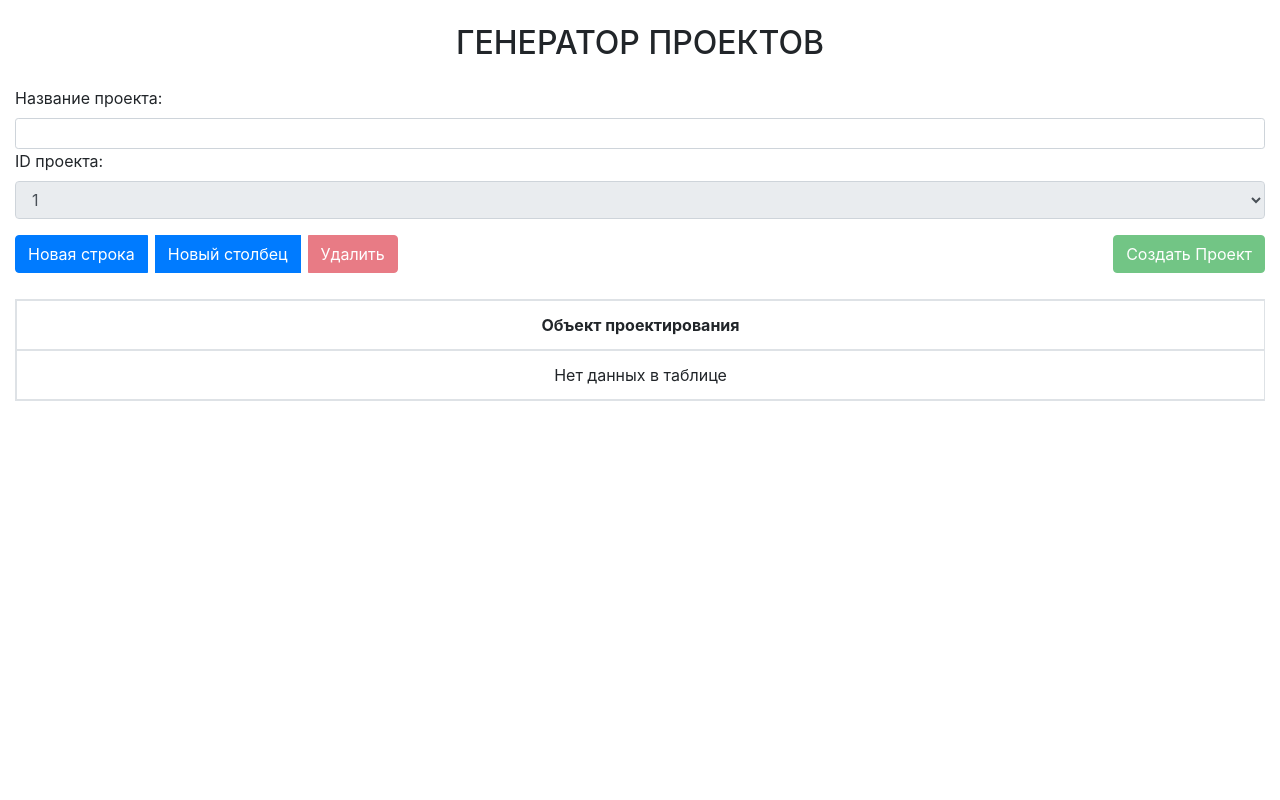
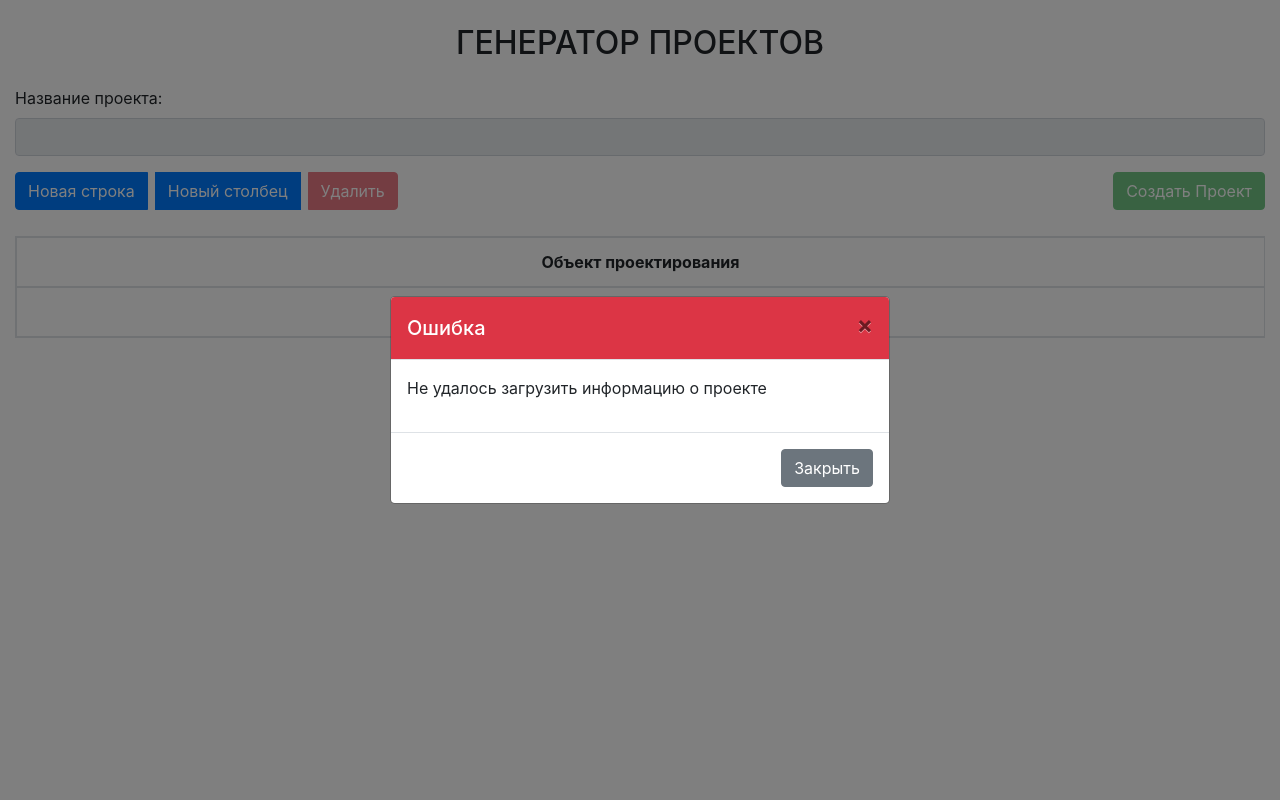
Before and after one commit to Idja88/vitro-project-generator, a Flask app: page /proto/1 in a window 1280 px wide. Run offline with Flask 3, Linux system fonts and the light colour scheme; some libraries are stand-ins or nearby versions.

Commit message:
Added function to get Project Info as DOM is loaded

```diff
--- a/routes/get.py
+++ b/routes/get.py
@@ -71,9 +71,7 @@
 @require_token
 def get_project_info(token, project_id):
 
-    query_filter = f"item => item.GetValueAsBool(\"is_created_by_generator\") == True" # Фильтр по флагу
-
-    project_data = vc.get_mp_item(token, project_id, query=query_filter) # Используем get_mp_item для получения данных ОДНОГО проекта по ID
+    project_data = vc.get_mp_item(token, project_id) # Используем get_mp_item для получения данных ОДНОГО проекта по ID
 
     if project_data is None:
         return jsonify({"error": "Не удалось получить данные проекта из Vitro-CAD MP"}), 500
--- a/static/proto.js
+++ b/static/proto.js
@@ -252,6 +252,21 @@
     }
 
     // 3. API Functions
+    function loadProjectInfo(project_id) {
+        return new Promise((resolve, reject) => {
+            $.getJSON(`/get/projects/${project_id}`, function (project) {
+                // Set the value of the project name input directly
+                $('#projectName').val(project.fieldValueMap.name);
+
+                // Resolve with the project data
+                resolve(project);
+            }).fail(function (jqXHR, textStatus, errorThrown) {
+                console.error("Ошибка загрузки информации о проекте:", textStatus, errorThrown);
+                reject(errorThrown);
+            });
+        });
+    }
+
     function loadCustomersDropdown() {
         return new Promise((resolve, reject) => {
             $.getJSON('/get/customers', function (customers) {
@@ -354,7 +369,25 @@
         updateDeleteButtonState();
     }
 
-    // 4. Table Initialization
+
+    // 4. Initialization
+
+    //4.1 Load project info if needed
+    if (PROJECT_ID) {
+        loadProjectInfo(PROJECT_ID)
+            .then(project => {
+                // Enable the create button if needed
+                if (project.fieldValueMap.name) {
+                    $('#createProjectBtn').prop('disabled', false);
+                    updateCreateButtonTooltip();
+                }
+            })
+            .catch(error => {
+                showAlert("Не удалось загрузить информацию о проекте", "danger");
+            });
+    }
+
+    //4.2 Table Initialize
     initializeTable();
 
     // 5. Event Handlers
--- a/templates/proto.html
+++ b/templates/proto.html
@@ -3,11 +3,8 @@
 <head>
     <meta charset="UTF-8">
     <meta name="viewport" content="width=device-width, initial-scale=1, shrink-to-fit=no">
-    <base href="{{ url_for('index', _external=True) }}">
     <title>Генератор Проектов</title>
-    <!-- Bootstrap 4 CSS -->
     <link rel="stylesheet" href="https://cdn.jsdelivr.net/npm/bootstrap@4.6.2/dist/css/bootstrap.min.css">
-    <!-- DataTables Bootstrap 4 CSS -->
     <link rel="stylesheet" type="text/css" href="https://cdn.datatables.net/1.13.6/css/dataTables.bootstrap4.min.css">
     <link rel="stylesheet" type="text/css" href="https://cdn.datatables.net/select/1.7.0/css/select.bootstrap4.min.css">
     <link rel="stylesheet" type="text/css" href="{{ url_for('static', filename='style.css') }}">
@@ -19,11 +16,7 @@
         </div>
         <div class="form-group">
             <label for="projectName">Название проекта:</label>
-            <input class="form-control form-control-sm" type="text" id="projectName" name="projectName" required>
-            <label for="projectId">ID проекта:</label>
-            <select class="form-control" id="projectId" disabled>
-                <option value="{{ project_id }}">{{ project_id }}</option>
-            </select>
+            <input class="form-control" type="text" id="projectName" name="projectName" disabled>
         </div>
         <div class="btn-toolbar mb-3 d-flex justify-content-between">
             <div class="btn-group">
@@ -89,7 +82,6 @@
                         <div class="form-group">
                             <div class="dropdown">
                                 <label for="markDropdown">Выберите марки:</label>
-                                <!-- <select id="markDropdown" class="form-control" multiple></select> -->
                                 <select id="markDropdown" class="form-control"></select>
                             </div>
                             <label for="markNumberDropdown">Номер раздела:</label>
@@ -163,8 +155,7 @@
     <script src="https://cdn.datatables.net/1.13.6/js/jquery.dataTables.min.js"></script>
     <script src="https://cdn.datatables.net/1.13.6/js/dataTables.bootstrap4.min.js"></script>
     <script src="https://cdn.datatables.net/select/1.7.0/js/dataTables.select.min.js"></script>
-    <script>const APP_CONFIG = {PREFIX: "{{ app_prefix }}"};</script>
-    <script src="{{ url_for('static', filename='app-utils.js') }}"></script>
+    <script>const APP_CONFIG = {PREFIX: "{{ app_prefix }}"}; const PROJECT_ID = "{{project_id}}"</script>
     <script src="{{ url_for('static', filename='proto.js') }}"></script>
 </body>
 </html>
```
